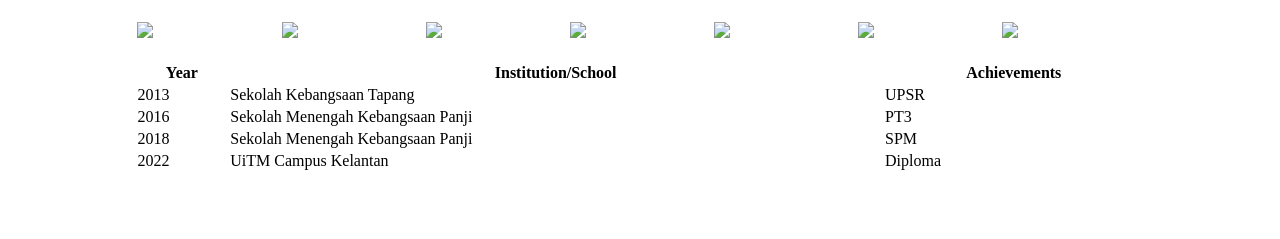
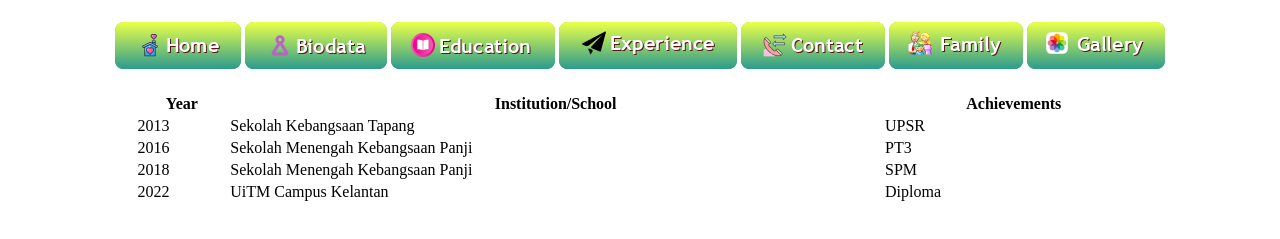
Before and after one commit to NuralisyaAsyiqinRASID/My-Personal-Websites, a plain HTML site: page Education.html in a window 1280 px wide. Shown: the part 61-300 px from the top of the page. Drawn offline with Linux system fonts and the light colour scheme.

Commit message:
Update Education.html

```diff
--- a/Education.html
+++ b/Education.html
@@ -27,13 +27,14 @@
 	<div align="center">
 	<table width="80%">
 		<tr>
-			<td><a href="index.html"><img src="button home.png"></a></td>
-			<td><a href="biodata.html"><img src="button biodata.png"></a></td>
-			<td><a href="Education.html"><img src="button education.png"></a></td>
-			<td><a href="Experience.html"><img src="button experience.png"></a></td>
-			<td><a href="contact.html"><img src="button contact.png"></a></td>
-			<td><a href="family.html"><img src="button family.png"></a></td>
-			<td><a href="gallery.html"><img src="button gallery.png"></a></td>
+			<td><a href="index.html"><img src="button/button home.png"></a></td>
+			<td><a href="biodata.html"><img src="button/button biodata.png"></a></td>
+			<td><a href="Education.html"><img src="button/button education.png"></a></td>
+			<td><a href="Experience.html"><img src="button/button experience.png"></a></td>
+			<td><a href="contact.html"><img src="button/button contact.png"></a></td>
+			<td><a href="family.html"><img src="button/button family.png"></a></td>
+			<td><a href="gallery.html"><img src="button/button gallery.png"></a></td>
+
 		</tr>
 	</table>
 	</div>
```
